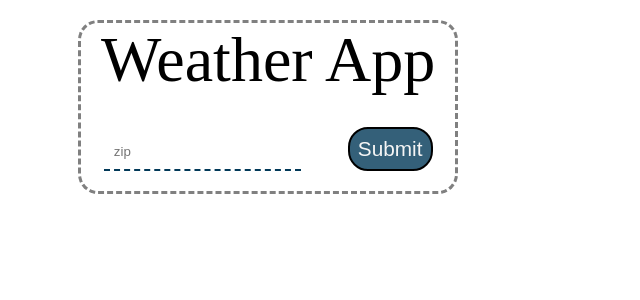
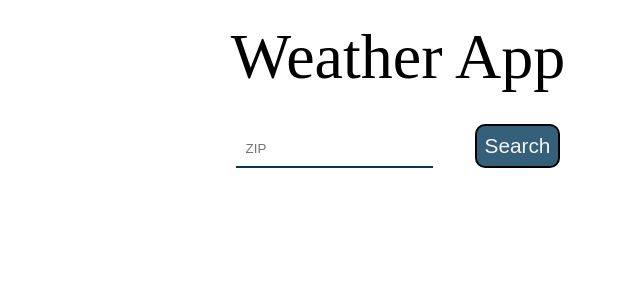
Before and after one commit to thomasgilmore/weather, a React (Create React App) app: page / in a window 1280 px wide. Shown: the top 300 px of the page, without its empty margins (242-882 px from the left). Built offline with nearby package versions, Linux system fonts and the light colour scheme.

Commit message:
working on style

```diff
--- a/src/components/Weather.js
+++ b/src/components/Weather.js
@@ -87,13 +87,13 @@ console.log(weather);
       <form>
         <input
           type="text"
-          placeholder="zip"
+          placeholder="ZIP"
           name="zip"
           onChange={(e) => handleChange(e)}
         />
         &nbsp; &nbsp; &nbsp;&nbsp;
         <button className="getweather" onClick={(e) => weatherData(e)}>
-          Submit
+          Search
         </button>
       </form>
     </div>
--- a/src/components/weather.css
+++ b/src/components/weather.css
@@ -1,11 +1,10 @@
 .weather {
-    margin-top: 20px;
-    border: 3px dashed grey;
+    margin: 20px auto 0 auto;
+    /* border: 3px dashed grey; */
     border-radius: 20px;
     padding-bottom: 30px;
     width: max-content;
     padding: 0px 20px 20px 20px;
-    margin-left: 25%;
   }
   .weather .title {
     font-size: 4rem;
@@ -18,8 +17,8 @@
   .weather form input {
     padding: 10px;
     border: none;
-    border-bottom: 2px dashed rgb(2, 57, 88);
-    margin-right: 10px;
+    border-bottom: 2px solid rgb(2, 57, 88);
+    margin-right: 5px;
   }
 
   .weather form input:focus {
@@ -32,7 +31,7 @@
     padding: 8px;
     font-size: 1.3rem;
     border: none;
-    border-radius: 20px;
+    border-radius: 10px;
     border: 2px solid black;
     background: rgb(2, 57, 88, 0.8);
     cursor: pointer;
```
